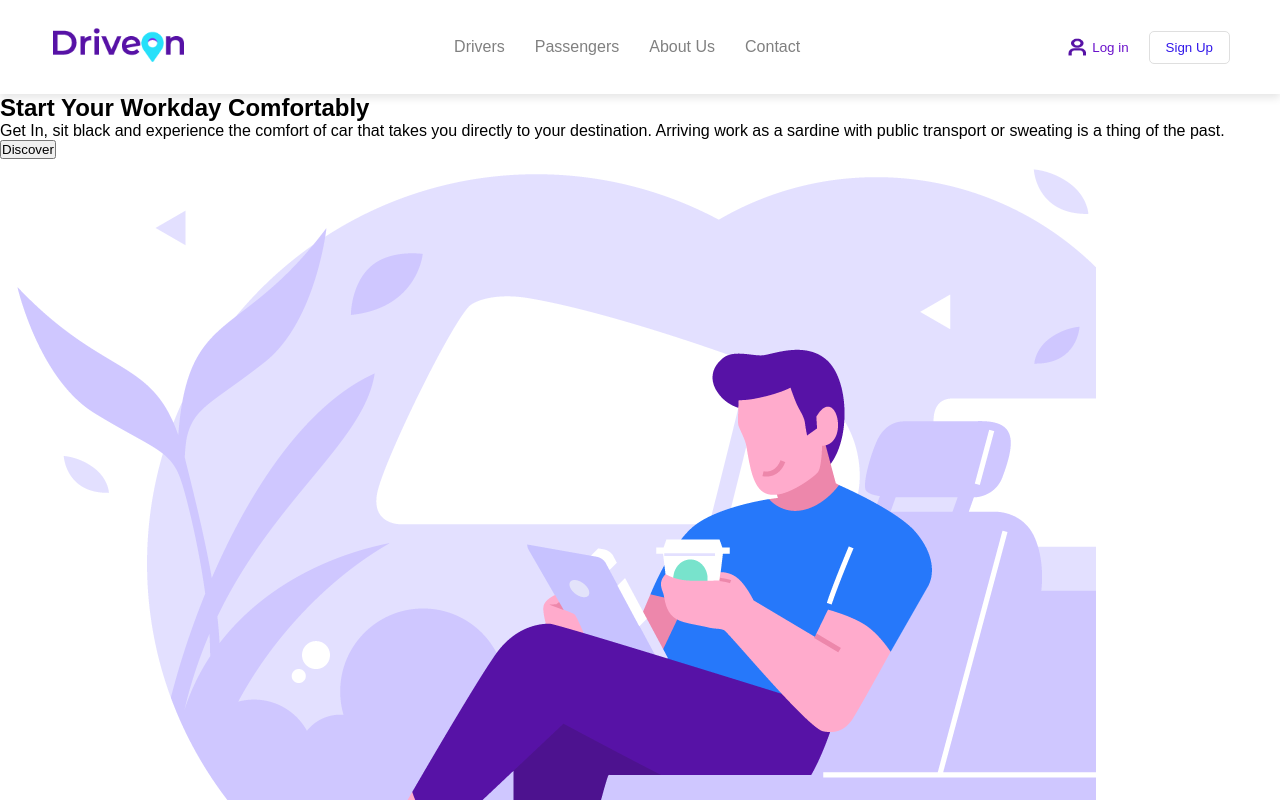
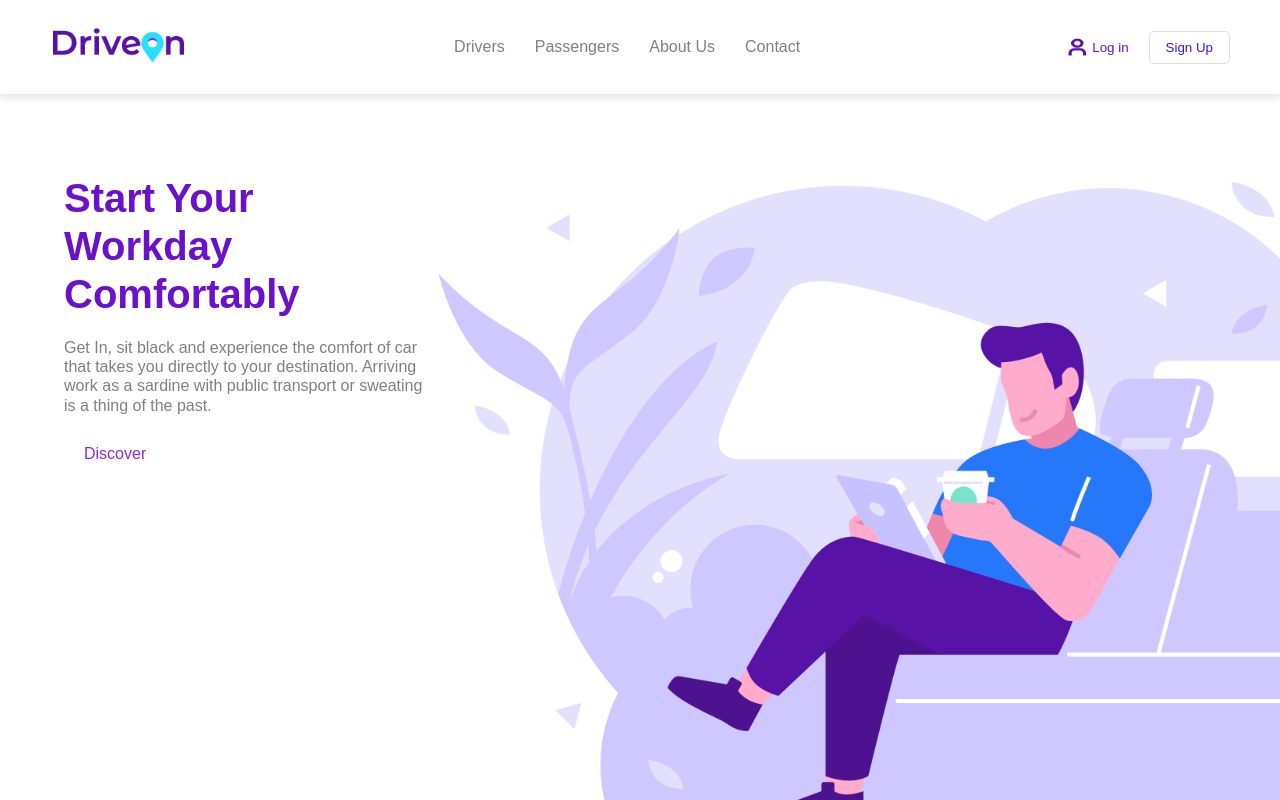
Before and after one commit to Bruno-Meireles/Driveon, a React (Vite) app: page / in a window 1280 px wide. Shown: the top 800 px of the page. Built offline with nearby package versions, Linux system fonts and the light colour scheme; a web font is replaced by a local one.

Commit message:
working in Hero.tsx

```diff
--- a/src/components/Hero/Hero.css
+++ b/src/components/Hero/Hero.css
@@ -1,4 +1,4 @@
-.hero {
+/* .hero {
     text-align: center;
     padding: 60px 20px;
     background: linear-gradient(120deg, #6a11cb, #2575fc);
@@ -18,4 +18,55 @@
     font-size: 16px;
     cursor: pointer;
     border-radius: 5px;
+} */
+
+.hero-section {
+    display: flex;
+    justify-content: space-between;
+    padding: 5rem 0 0 4rem;
+    line-height: 1.2;
+
 }
+
+.hero-content {
+    max-width: 700px;
+
+}
+
+.hero-content h1 {
+    font-size: 2.5rem;
+    max-width: 200px;
+    color: var(--textPurple);
+
+}
+
+.hero-content p {
+    font-size: 1rem;
+    max-width: 380px;
+    color: var(--textGray);
+    margin: 20px 0;
+}
+
+.cta-button {
+    background-color: var(--primary-color);
+    color: blueviolet;
+    padding: 10px 20px;
+    border: none;
+    border-radius: 5px;
+    font-size: 1rem;
+    cursor: pointer;
+}
+
+.hero-image img {
+    max-width: 900px;
+    width: 100%;
+    height: 100%;
+
+}
+
+.hero-image {
+    display: flex;
+    justify-content: center;
+    align-items: center;
+
+}
--- a/src/components/Hero/Hero.tsx
+++ b/src/components/Hero/Hero.tsx
@@ -1,23 +1,23 @@
+import React from "react";
+import "./Hero.css";
 import banner from "../../assets/img/banner.png";
 
-const Hero = () => {
+const Hero: React.FC = () => {
   return (
-    <>
-      <section className="hero">
-        <div className="hero-text">
-          <h1>Start Your Workday Comfortably </h1>
+    <section className="hero-section">
+      <div className="hero-content">
+        <h1>Start Your Workday Comfortably</h1>
         <p>
           Get In, sit black and experience the comfort of car that takes you
           directly to your destination. Arriving work as a sardine with public
           transport or sweating is a thing of the past.
         </p>
-          <button>Discover </button>
+        <button className="cta-button">Discover</button>
       </div>
-        <div>
+      <div className="hero-image">
         <img src={banner} alt="" />
       </div>
     </section>
-    </>
   );
 };
 
```
Also changed, not shown: src/styles/global.css (+4 -4 lines). Lines whose indentation alone changed are shown as unchanged.
